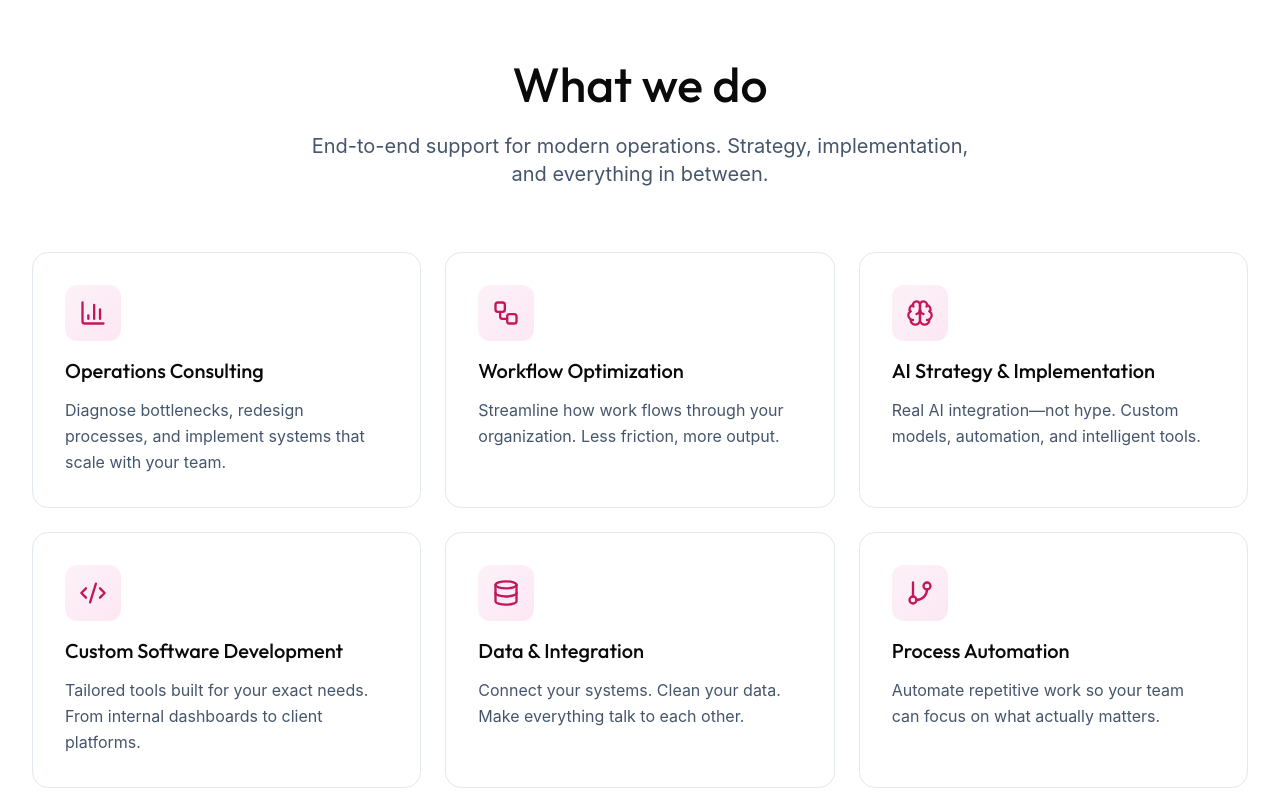
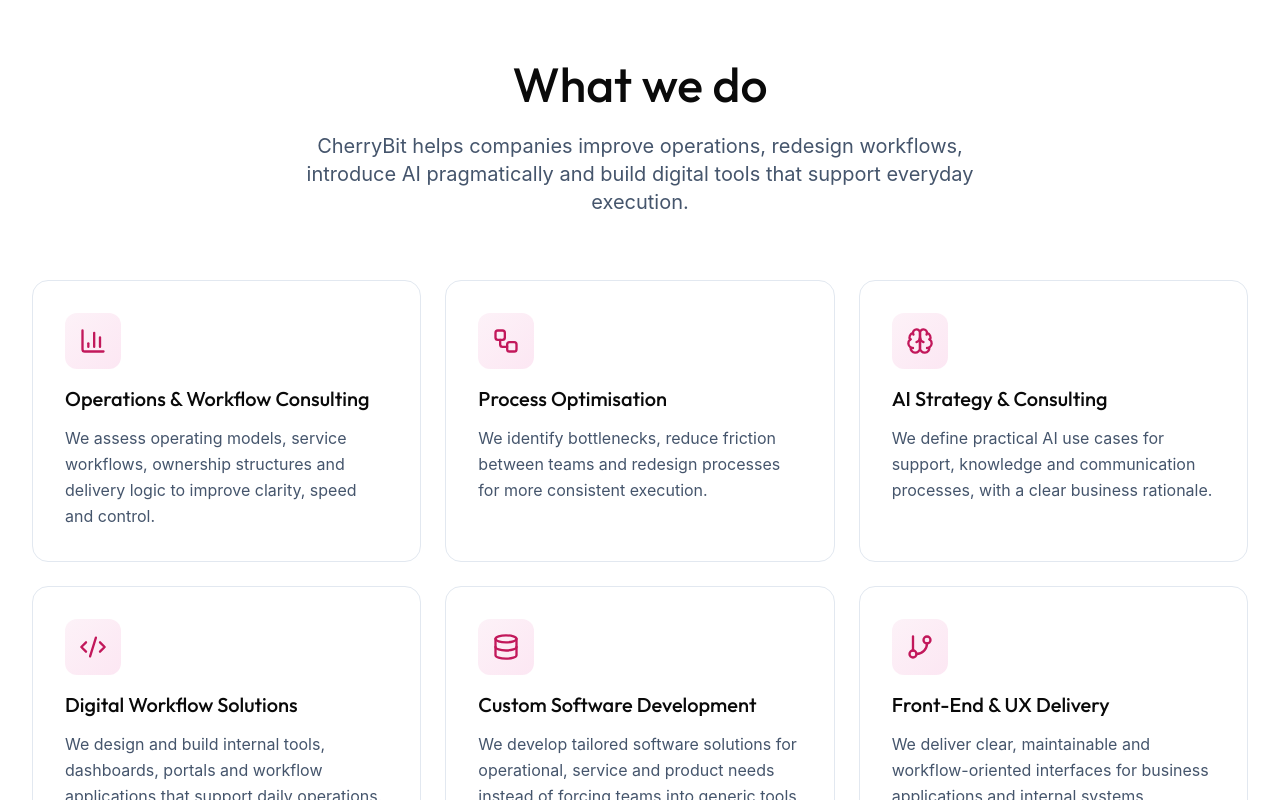
Before and after one commit to dacvetux/cherrybit-landing, a React (Vite) app: page / in a window 1280 px wide. Shown: the part 1480-2280 px from the top of the page. Built offline with nearby package versions, Linux system fonts and the light colour scheme.

Commit message:
Revise service offerings and descriptions across languages
Updated service descriptions and titles for clarity and relevance in English, Slovenian, and German.

```diff
--- a/src/i18n/translations.ts
+++ b/src/i18n/translations.ts
@@ -139,42 +139,42 @@
   },
 services: {
   heading: 'What we do',
-    body: 'End-to-end support for modern operations. Strategy, implementation, and everything in between.',
+  body: 'CherryBit helps companies improve operations, redesign workflows, introduce AI pragmatically and build digital tools that support everyday execution.',
   items: [
     {
-        title: 'Operations Consulting',
+      title: 'Operations & Workflow Consulting',
       description:
-          'Diagnose bottlenecks, redesign processes, and implement systems that scale with your team.',
+        'We assess operating models, service workflows, ownership structures and delivery logic to improve clarity, speed and control.',
     },
     {
-        title: 'Workflow Optimization',
+      title: 'Process Optimisation',
       description:
-          'Streamline how work flows through your organization. Less friction, more output.',
+        'We identify bottlenecks, reduce friction between teams and redesign processes for more consistent execution.',
     },
     {
-        title: 'AI Strategy & Implementation',
+      title: 'AI Strategy & Consulting',
       description:
-          'Real AI integration—not hype. Custom models, automation, and intelligent tools.',
+        'We define practical AI use cases for support, knowledge and communication processes, with a clear business rationale.',
+    },
+    {
+      title: 'Digital Workflow Solutions',
+      description:
+        'We design and build internal tools, dashboards, portals and workflow applications that support daily operations.',
     },
     {
       title: 'Custom Software Development',
       description:
-          'Tailored tools built for your exact needs. From internal dashboards to client platforms.',
+        'We develop tailored software solutions for operational, service and product needs instead of forcing teams into generic tools.',
     },
     {
-        title: 'Data & Integration',
+      title: 'Front-End & UX Delivery',
       description:
-          'Connect your systems. Clean your data. Make everything talk to each other.',
+        'We deliver clear, maintainable and workflow-oriented interfaces for business applications and internal systems.',
     },
     {
-        title: 'Process Automation',
+      title: 'Communication Support',
       description:
-          'Automate repetitive work so your team can focus on what actually matters.',
-      },
-      {
-        title: 'Performance Metrics',
-        description:
-          'Set up dashboards and KPIs that give you real insight into what is working.',
+        'We help structure messaging and communication around services, change initiatives and digital projects where clarity matters.',
     },
   ],
 },
@@ -321,42 +321,42 @@
   },
 services: {
   heading: 'Kaj počnemo',
-    body: 'Celovita podpora za sodobne operacije. Strategija, implementacija in vse vmes.',
+  body: 'CherryBit pomaga podjetjem izboljšati operacije, preoblikovati workflowe, pragmatično uvajati AI in zgraditi digitalna orodja, ki podpirajo vsakodnevno izvedbo.',
   items: [
     {
-        title: 'Operativno svetovanje',
+      title: 'Operativno svetovanje & workflow consulting',
       description:
-          'Diagnosticiramo ozka grla, preoblikujemo procese in uvedemo sisteme, ki rastejo z vašo ekipo.',
+        'Pregledamo operativne modele, servisne workflowe, ownership strukture in logiko izvedbe, da izboljšamo jasnost, hitrost in nadzor.',
     },
     {
-        title: 'Optimizacija delovnih tokov',
+      title: 'Optimizacija procesov',
       description:
-          'Poenostavimo pretok dela v vaši organizaciji. Manj trenja, več rezultatov.',
+        'Prepoznamo ozka grla, zmanjšamo trenja med ekipami in preoblikujemo procese za bolj konsistentno izvedbo.',
     },
     {
-        title: 'AI Strategija & Implementacija',
+      title: 'AI strategija & svetovanje',
       description:
-          'Resnična integracija AI – brez hype-a. Modeli po meri, avtomatizacija in pametna orodja.',
+        'Opredelimo praktične AI use case-e za support, knowledge in komunikacijske procese z jasnim poslovnim razlogom.',
+    },
+    {
+      title: 'Digitalne workflow rešitve',
+      description:
+        'Načrtujemo in razvijamo interna orodja, dashboarde, portale in workflow aplikacije za podporo vsakodnevnim operacijam.',
     },
     {
       title: 'Razvoj programske opreme po meri',
       description:
-          'Orodja, prilagojena vašim točnim potrebam. Od notranjih nadzornih plošč do platform za stranke.',
+        'Razvijamo prilagojene programske rešitve za operativne, storitvene in produktne potrebe namesto prilagajanja dela generičnim orodjem.',
     },
     {
-        title: 'Podatki & Integracija',
+      title: 'Front-end & UX izvedba',
       description:
-          'Povežemo vaše sisteme. Očistimo podatke. Naredimo, da vse komunicira med seboj.',
+        'Izdelujemo jasne, vzdrževane in workflow-usmerjene uporabniške vmesnike za poslovne aplikacije in interne sisteme.',
     },
     {
-        title: 'Avtomatizacija procesov',
+      title: 'Komunikacijska podpora',
       description:
-          'Avtomatiziramo ponavljajoče se delo, da se vaša ekipa lahko osredotoči na tisto, kar je resnično pomembno.',
-      },
-      {
-        title: 'Meritve uspešnosti',
-        description:
-          'Postavimo nadzorne plošče in KPI-je, ki vam dajo pravi vpogled v to, kaj deluje.',
+        'Pomagamo pri strukturi sporočil in komunikaciji storitev, sprememb in digitalnih projektov, kjer je ključna jasnost.',
     },
   ],
 },
@@ -501,42 +501,42 @@
   },
 services: {
   heading: 'Was wir tun',
-    body: 'Umfassende Unterstützung für moderne Betriebsabläufe. Strategie, Umsetzung und alles dazwischen.',
+  body: 'CherryBit unterstützt Unternehmen dabei, Abläufe zu verbessern, Workflows neu zu gestalten, KI pragmatisch einzuführen und digitale Werkzeuge für die tägliche Umsetzung aufzubauen.',
   items: [
     {
-        title: 'Operations-Beratung',
+      title: 'Operations- & Workflow-Beratung',
       description:
-          'Engpässe diagnostizieren, Prozesse neu gestalten und Systeme implementieren, die mit Ihrem Team skalieren.',
+        'Wir analysieren Betriebsmodelle, Service-Workflows, Verantwortlichkeiten und Delivery-Logiken, um Klarheit, Geschwindigkeit und Kontrolle zu verbessern.',
     },
     {
-        title: 'Workflow-Optimierung',
+      title: 'Prozessoptimierung',
       description:
-          'Den Arbeitsfluss in Ihrer Organisation optimieren. Weniger Reibung, mehr Output.',
+        'Wir identifizieren Engpässe, reduzieren Reibung zwischen Teams und gestalten Prozesse für eine konsistentere Umsetzung neu.',
     },
     {
-        title: 'KI-Strategie & Implementierung',
+      title: 'KI-Strategie & Beratung',
       description:
-          'Echte KI-Integration – kein Hype. Maßgeschneiderte Modelle, Automatisierung und intelligente Tools.',
+        'Wir definieren praktische KI-Anwendungsfälle für Support-, Knowledge- und Kommunikationsprozesse mit klarem Business-Nutzen.',
+    },
+    {
+      title: 'Digitale Workflow-Lösungen',
+      description:
+        'Wir konzipieren und entwickeln interne Tools, Dashboards, Portale und Workflow-Anwendungen für das operative Tagesgeschäft.',
     },
     {
       title: 'Individuelle Softwareentwicklung',
       description:
-          'Maßgeschneiderte Tools für Ihre genauen Anforderungen. Von internen Dashboards bis zu Kundenplattformen.',
+        'Wir entwickeln maßgeschneiderte Softwarelösungen für operative, servicebezogene und produktbezogene Anforderungen statt Teams in generische Tools zu zwingen.',
     },
     {
-        title: 'Daten & Integration',
+      title: 'Front-End- & UX-Umsetzung',
       description:
-          'Ihre Systeme verbinden. Daten bereinigen. Alles miteinander kommunizieren lassen.',
+        'Wir liefern klare, wartbare und workflow-orientierte Oberflächen für Business-Anwendungen und interne Systeme.',
     },
     {
-        title: 'Prozessautomatisierung',
+      title: 'Kommunikationsunterstützung',
       description:
-          'Wiederkehrende Arbeit automatisieren, damit sich Ihr Team auf das Wesentliche konzentrieren kann.',
-      },
-      {
-        title: 'Leistungskennzahlen',
-        description:
-          'Dashboards und KPIs einrichten, die echten Einblick in das Funktionieren geben.',
+        'Wir helfen bei der Struktur von Botschaften und Kommunikation rund um Services, Veränderungen und digitale Projekte, bei denen Klarheit entscheidend ist.',
     },
   ],
 },
```
Lines whose indentation alone changed are shown as unchanged.
